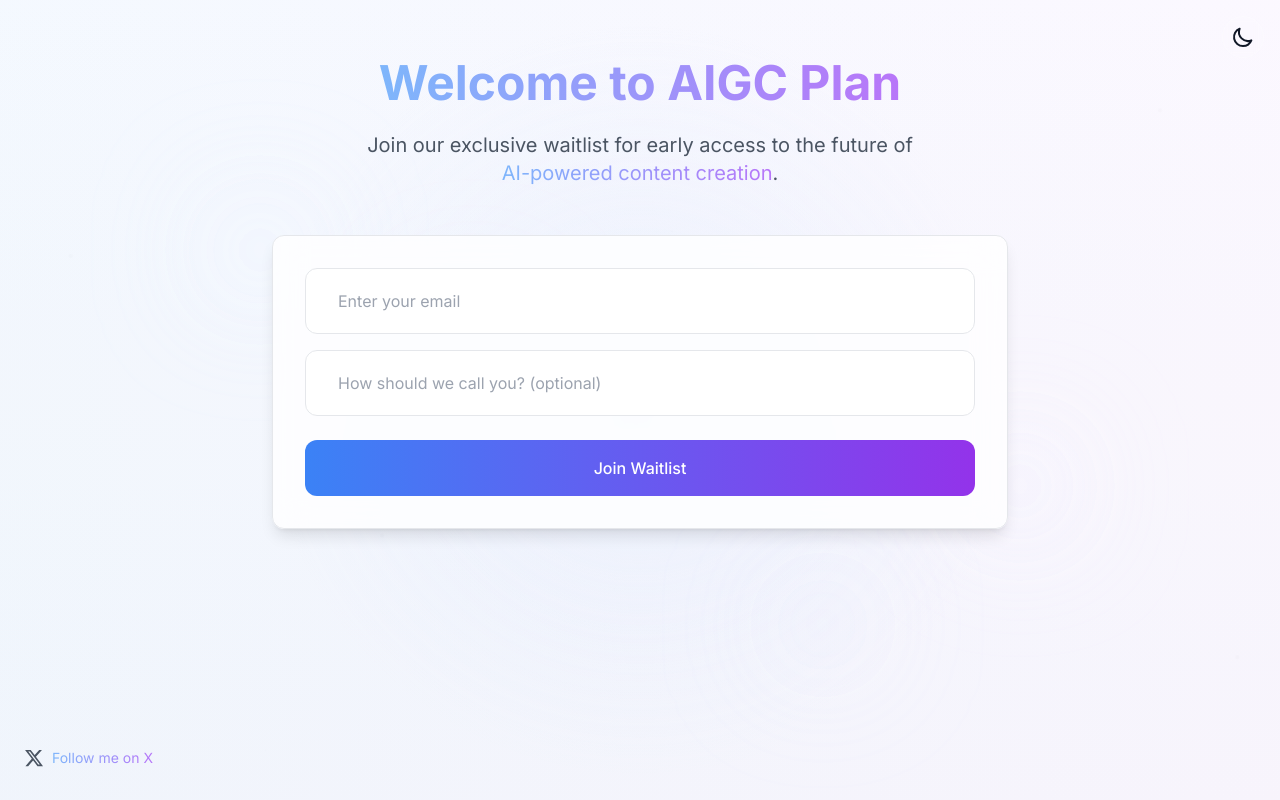
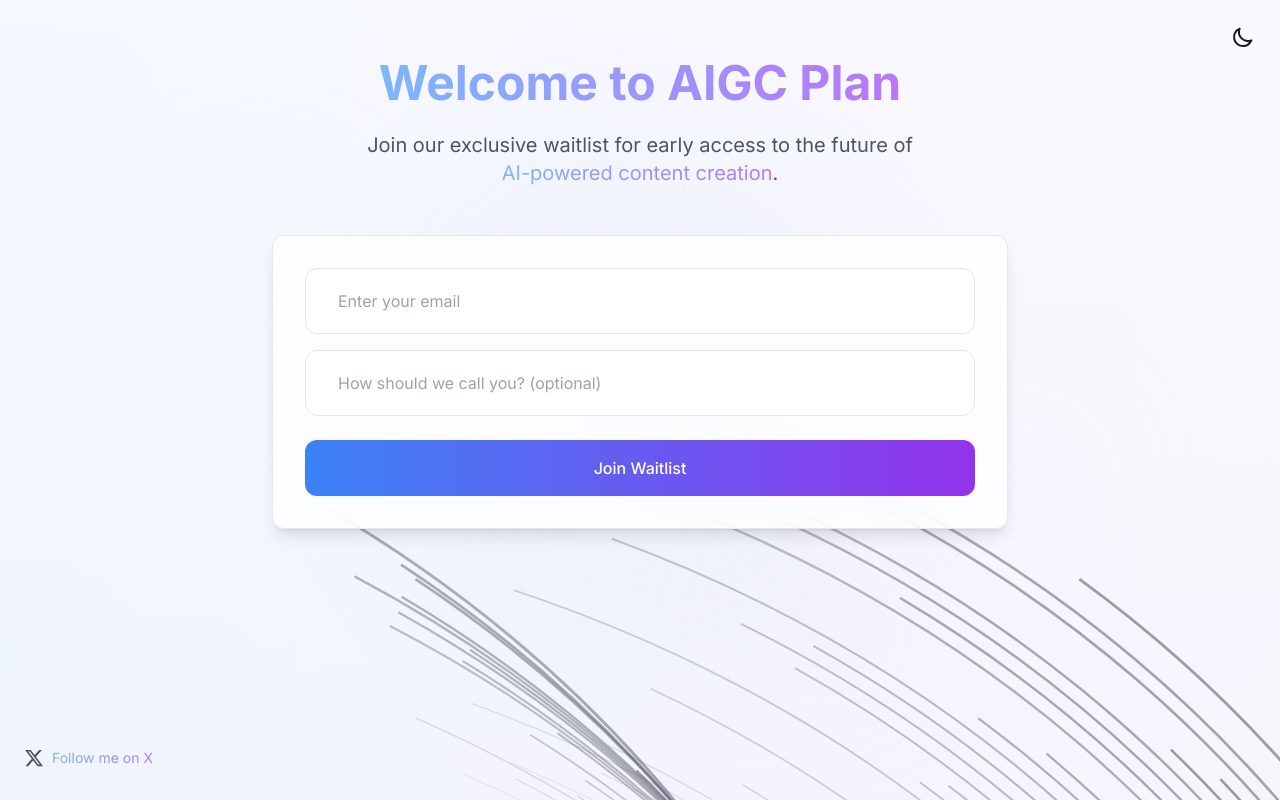
Before and after one commit to zsjosh/aigcplan-waitlist, a Next.js app: page / in a window 1280 px wide. Both pictures are taken after a click on the button 1243 px from the left and 37 px from the top of the page. Built offline with nearby package versions, Linux system fonts and the light colour scheme.

Commit message:
Update page.tsx

```diff
--- a/src/app/page.tsx
+++ b/src/app/page.tsx
@@ -262,6 +262,49 @@ const SuccessAnimation = () => {
   );
 };
 
+// 添加浮动路径动画组件
+const FloatingPaths = ({ position }: { position: number }) => {
+  const paths = Array.from({ length: 36 }, (_, i) => ({
+    id: i,
+    d: `M-${380 - i * 5 * position} -${189 + i * 6}C-${
+      380 - i * 5 * position
+    } -${189 + i * 6} -${312 - i * 5 * position} ${216 - i * 6} ${
+      152 - i * 5 * position
+    } ${343 - i * 6}C${616 - i * 5 * position} ${470 - i * 6} ${
+      684 - i * 5 * position
+    } ${875 - i * 6} ${684 - i * 5 * position} ${875 - i * 6}`,
+    color: `rgba(15,23,42,${0.1 + i * 0.03})`,
+    width: 0.5 + i * 0.03,
+  }))
+
+  return (
+    <div className="absolute inset-0 pointer-events-none">
+      <svg className="w-full h-full text-slate-950 dark:text-white" viewBox="0 0 696 316" fill="none">
+        {paths.map((path) => (
+          <motion.path
+            key={path.id}
+            d={path.d}
+            stroke="currentColor"
+            strokeWidth={path.width}
+            strokeOpacity={0.1 + path.id * 0.03}
+            initial={{ pathLength: 0.3, opacity: 0.6 }}
+            animate={{
+              pathLength: 1,
+              opacity: [0.3, 0.6, 0.3],
+              pathOffset: [0, 1, 0],
+            }}
+            transition={{
+              duration: 20 + Math.random() * 10,
+              repeat: Number.POSITIVE_INFINITY,
+              ease: "linear",
+            }}
+          />
+        ))}
+      </svg>
+    </div>
+  )
+}
+
 // Main component
 const HomeContent = () => {
   const { theme } = useContext(ThemeContext);
@@ -335,6 +378,10 @@ const HomeContent = () => {
 
       {/* Background effects */}
       <div className="absolute inset-0 overflow-hidden z-0">
+        {/* 浮动路径动画 */}
+        <FloatingPaths position={1} />
+        <FloatingPaths position={-1} />
+
         {/* Grid pattern */}
         <div className={`absolute inset-0 transition-opacity duration-500 ${
           themeMode === 'light'
```
